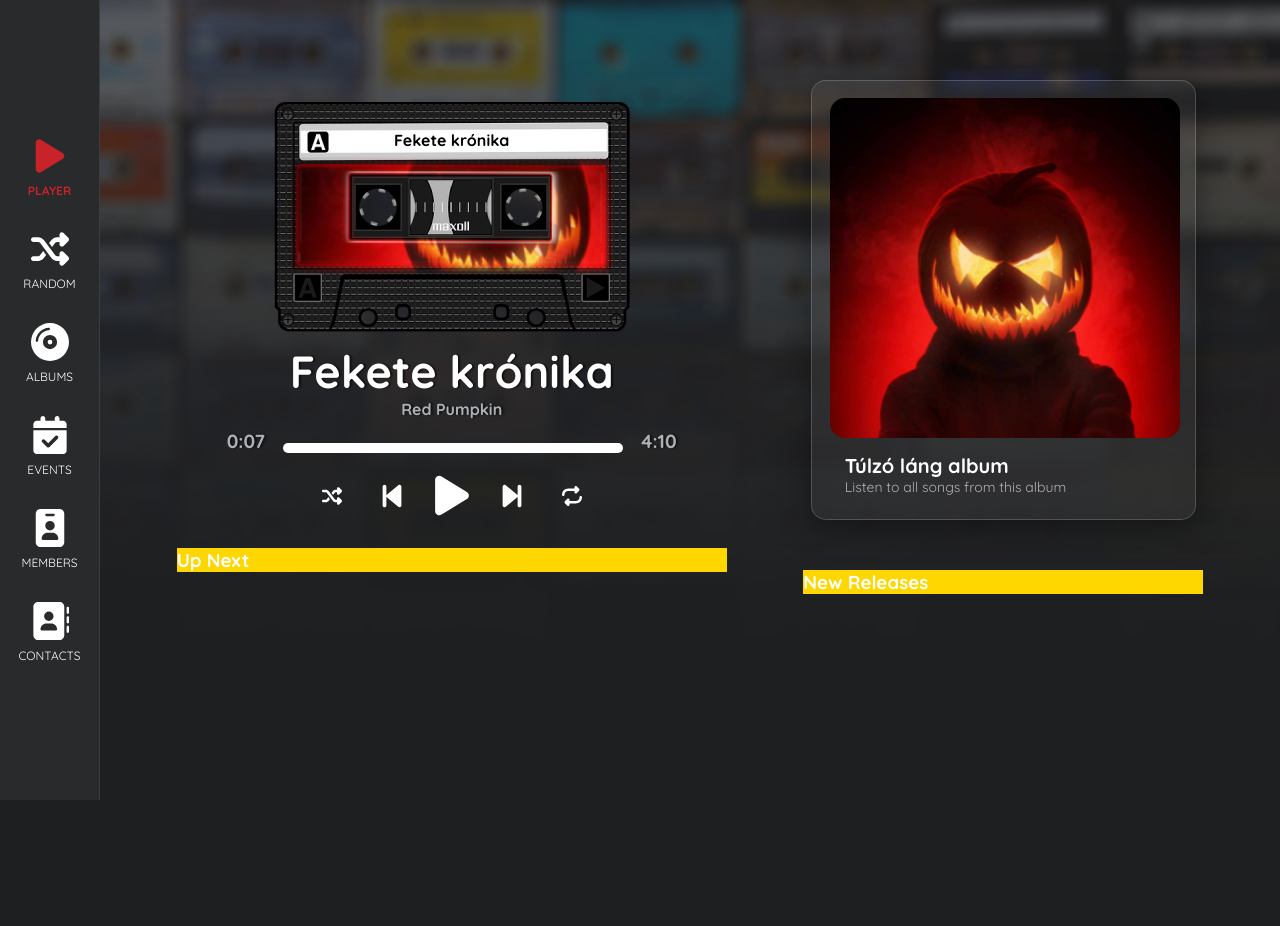
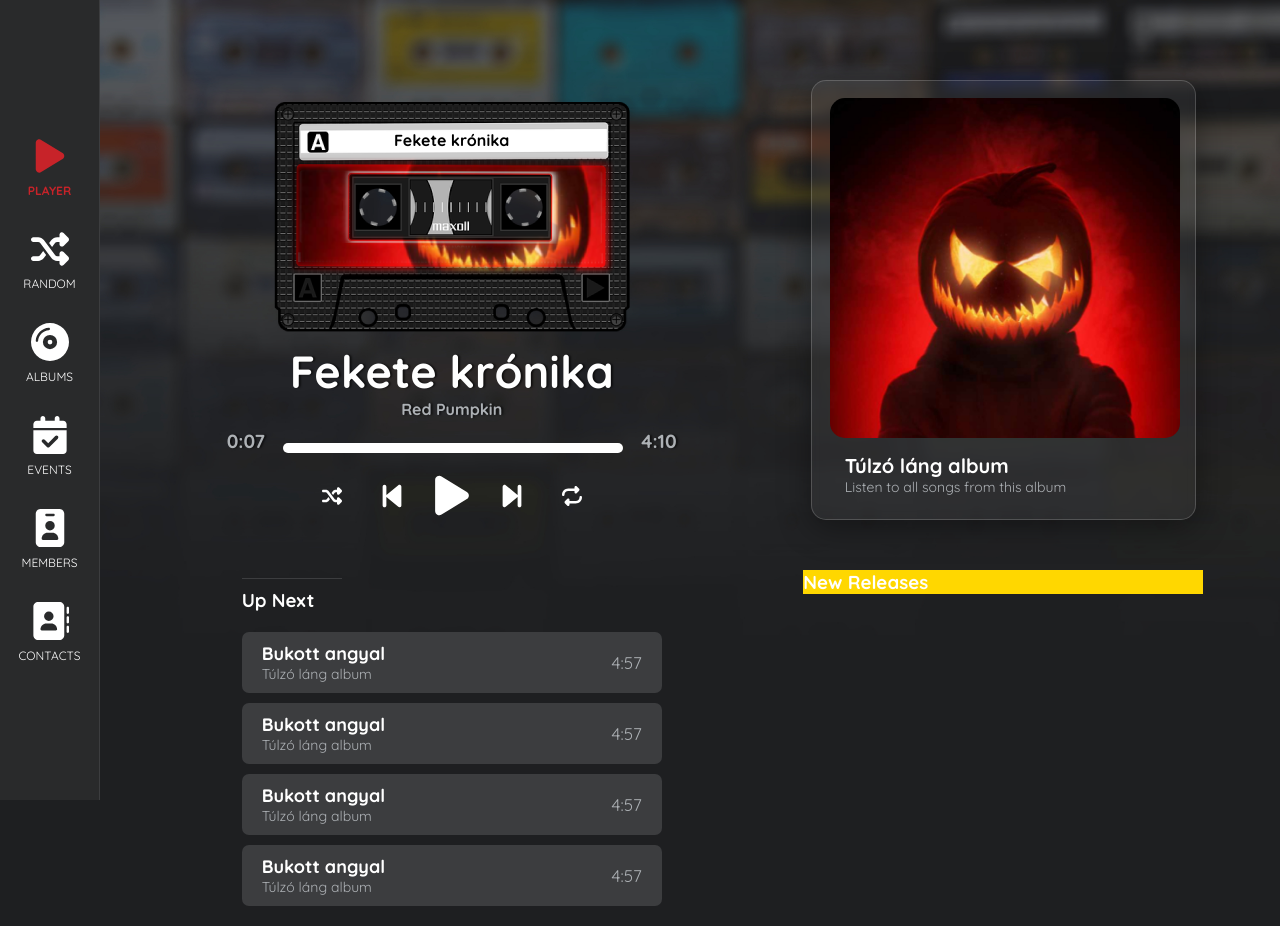
Before and after one commit to megaseves/red-pumpkin-reactjs, a React (Create React App) app: page / in a window 1280 px wide. Before the commit the page ends 800 px from the top, so only its background shows below. Built offline with nearby package versions, Linux system fonts and the light colour scheme; the HTML template or start-up script is replaced by a standard one.

Commit message:
Add: up next songs

```diff
--- a/src/components/Navbar/Navbar.css
+++ b/src/components/Navbar/Navbar.css
@@ -8,6 +8,7 @@
     align-items: center;
     justify-content: center;
     flex-direction: column;
+    z-index: 100;
 }
 .menu-content {
     min-width: 80px;
--- /dev/null
+++ b/src/components/NextSong.js
@@ -0,0 +1,15 @@
+
+
+export function NextSong() {
+    return(
+      <div className="up-next-song">
+          <div className="up-next-song-detail">
+              <span className="up-next-song-title">Bukott angyal</span>
+          <span className="up-next-song-album">Túlzó láng album</span>
+          </div>
+          <div className="up-next-song-min-con">
+              <span className="up-next-song-min">4:57</span>
+          </div>
+      </div>
+    );
+}
--- a/src/pages/Player.css
+++ b/src/pages/Player.css
@@ -2,10 +2,11 @@
     margin-left: 100px;
     display: flex;
     justify-content: space-evenly;
+
 }
 .player {
     min-width: 550px;
-    /*background-color: red;*/
+
     display: flex;
     flex-direction: column;
     align-items: center;
@@ -31,6 +32,7 @@
 .audio-detail {
     text-align: center;
     text-shadow: 2px 0 2px rgba(0, 0, 0, 0.62);
+
 }
 .audio-detail-album-name {
     color: var(--textColor);
@@ -76,11 +78,6 @@
 
 
 
-.up-next-container {
-    margin-top: 30px;
-    min-width: 550px;
-    background-color: gold;
-}
 
 
 
@@ -90,7 +87,7 @@
     /*background-color: green;*/
     display: flex;
     flex-direction: column;
-    justify-content: center;
+    justify-content: flex-start;
     align-items: center;
 }
 .album-container {
@@ -139,3 +136,62 @@
     background-color: gold;
     margin-top: 50px;
 }
+
+
+.up-next-container {
+    margin-top: 60px;
+    min-width: 460px;
+    /*background-color: gold;*/
+    padding: 10px 20px;
+    position: relative;
+}
+.container-line {
+    position: absolute;
+    top: 0;
+    left: 20px;
+    min-width: 100px;
+    height: 1px;
+    background-color: var(--thiBgColor);
+}
+
+.up-next-songs {
+    min-width: 400px;
+    max-height: 310px;
+    /*background-color: lavender;*/
+    margin-top: 20px;
+    overflow: auto;
+}
+
+.up-next-song {
+    background-color: var(--thiBgColor);
+    border-radius: 7px;
+    min-height: 50px;
+    display: flex;
+    justify-content: space-between;
+    padding: 10px 20px;
+    margin-bottom: 10px;
+    cursor: pointer;
+}
+.up-next-song:hover {
+
+}
+.up-next-song-detail {
+    display: flex;
+    flex-direction: column;
+}
+.up-next-song-title {
+    font-weight: bold;
+    font-size: 18px;
+}
+.up-next-song-album {
+    font-size: 14px;
+    color: var(--textColor);
+}
+.up-next-song-min-con {
+    display: flex;
+    align-items: center;
+}
+.up-next-song-min {
+    font-size: 17px;
+    color: var(--textColor);
+}
--- a/src/pages/Player.js
+++ b/src/pages/Player.js
@@ -1,6 +1,7 @@
 import './Player.css';
 import {FontAwesomeIcon} from "@fortawesome/react-fontawesome";
 import {faBackwardStep, faForwardStep, faPause, faPlay, faRepeat, faShuffle} from "@fortawesome/free-solid-svg-icons";
+import {NextSong} from "../components/NextSong";
 
 export function Player({audioElem, isPlaying, setIsPlaying, currentSong}) {
 
@@ -37,7 +38,16 @@ export function Player({audioElem, isPlaying, setIsPlaying, currentSong}) {
                   </div>
               </div>
               <div className="up-next-container">
-                  <h3>Up Next</h3>
+                  <div className="container-line"></div>
+                  <h3 className={"container-title"} >Up Next</h3>
+                  <div className="up-next-songs">
+
+                      <NextSong />
+                      <NextSong />
+                      <NextSong />
+                      <NextSong />
+
+                  </div>
               </div>
 
           </div>
```
